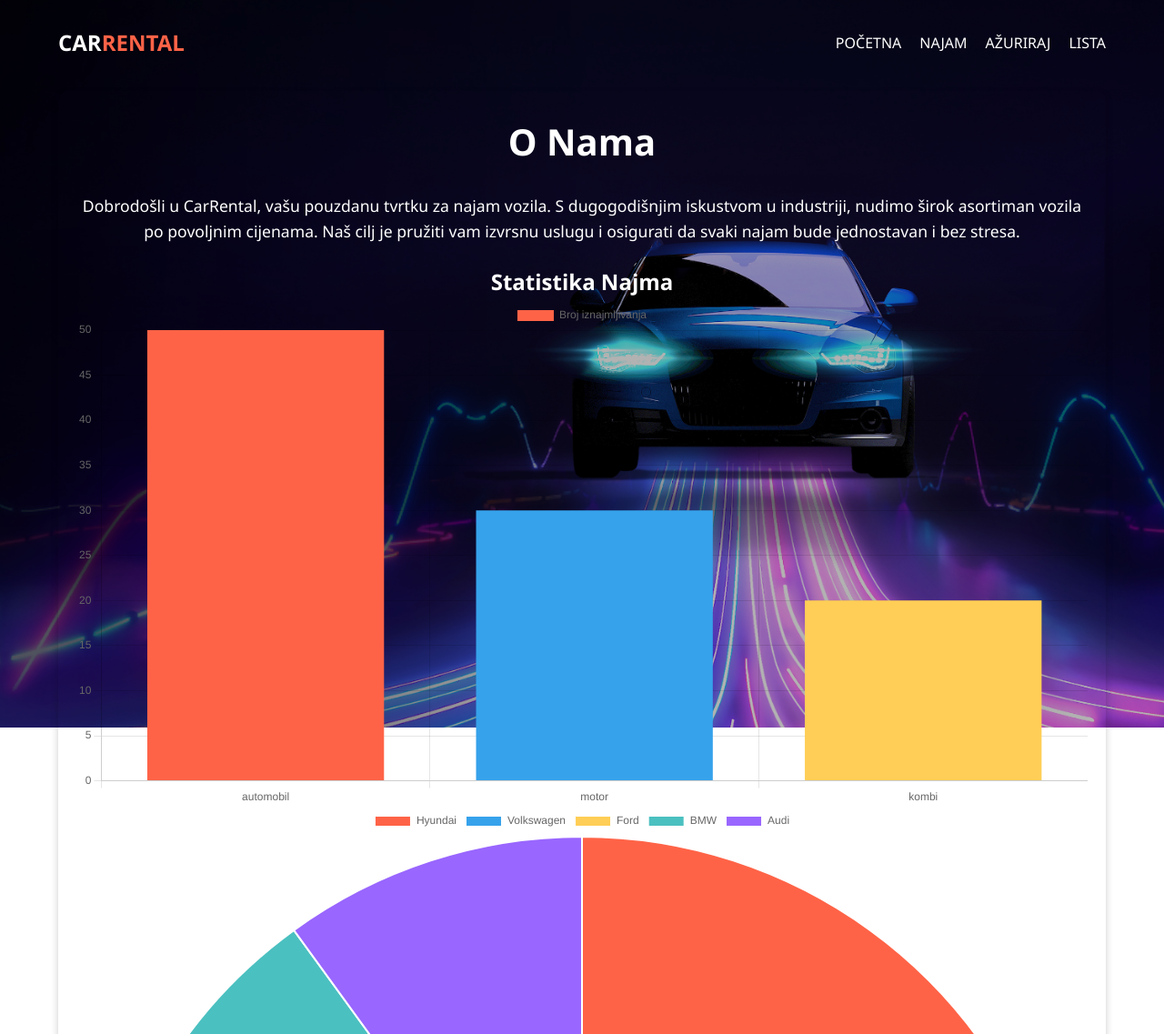
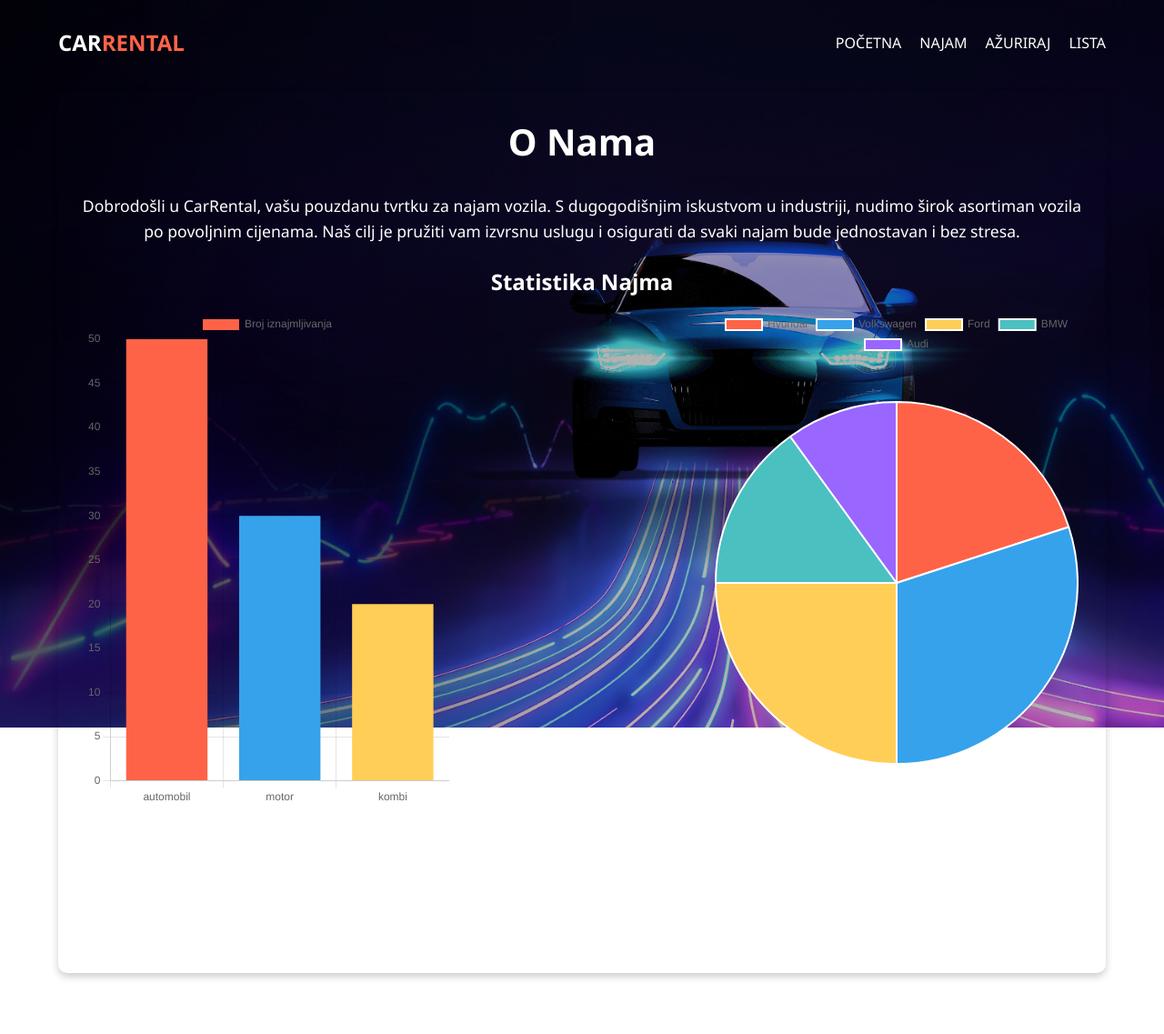
Before and after one commit to saraloncaric/PROJEKT---sustav-za-iznajmljivanje-vozila, a Flask app: page /about in a window 1280 px wide. Shown: the top 1137 px of the page at 91% size. After the commit the page ends 1077 px from the top, so only its background shows below. Run offline with Flask 3, Linux system fonts and the light colour scheme; some libraries are stand-ins or nearby versions.

Commit message:
graf izgled

```diff
--- a/app/static/script.js
+++ b/app/static/script.js
@@ -95,7 +95,8 @@ document.addEventListener("DOMContentLoaded", () => {
                 }]
             },
             options: {
-                responsive: true
+                responsive: true,
+                maintainAspectRatio: false
             }
         });
     }
--- a/app/static/style.css
+++ b/app/static/style.css
@@ -130,6 +130,20 @@ nav {
   margin-bottom: 20px;
 }
 
+.chart-container {
+  display: flex;
+  flex-wrap: wrap;
+  justify-content: space-between;
+  gap: 20px;
+}
+
+.chart {
+  width: 45%;
+  max-width: 400px;
+  height: auto;
+  margin: 10px;
+}
+
 .form-row {
   width: 100%;
 }
--- a/app/templates/about.html
+++ b/app/templates/about.html
@@ -43,8 +43,10 @@
       </section>
       <section class="about-section">
         <h2>Statistika Najma</h2>
-        <canvas id="vehicleTypeChart"></canvas>
-        <canvas id="brandPercentageChart"></canvas>
+        <div class="chart-container">
+          <canvas id="vehicleTypeChart" class="chart"></canvas>
+          <canvas id="brandPercentageChart" class="chart"></canvas>
+        </div>
       </section>
       <section class="about-section">
         <p>
```
